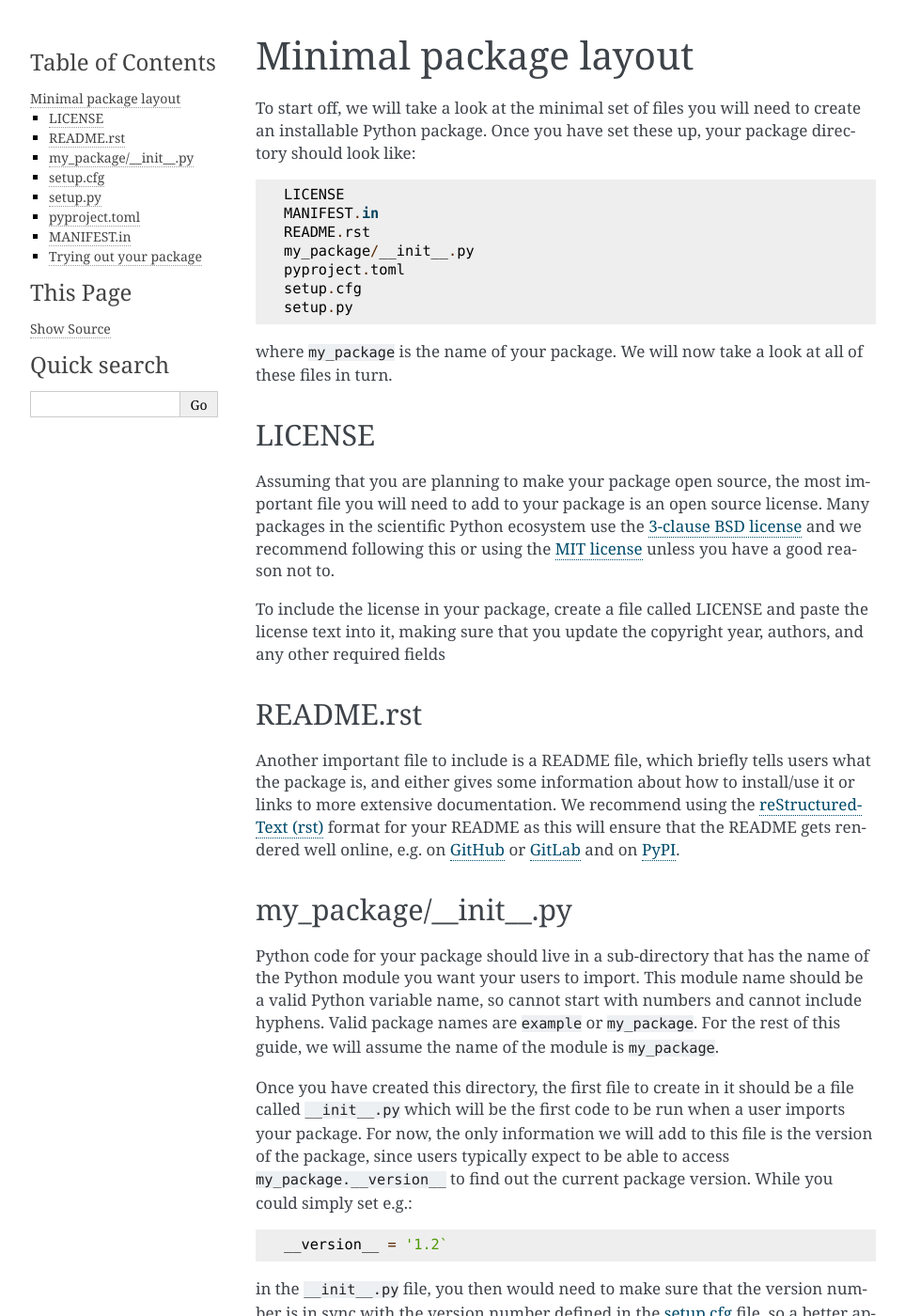
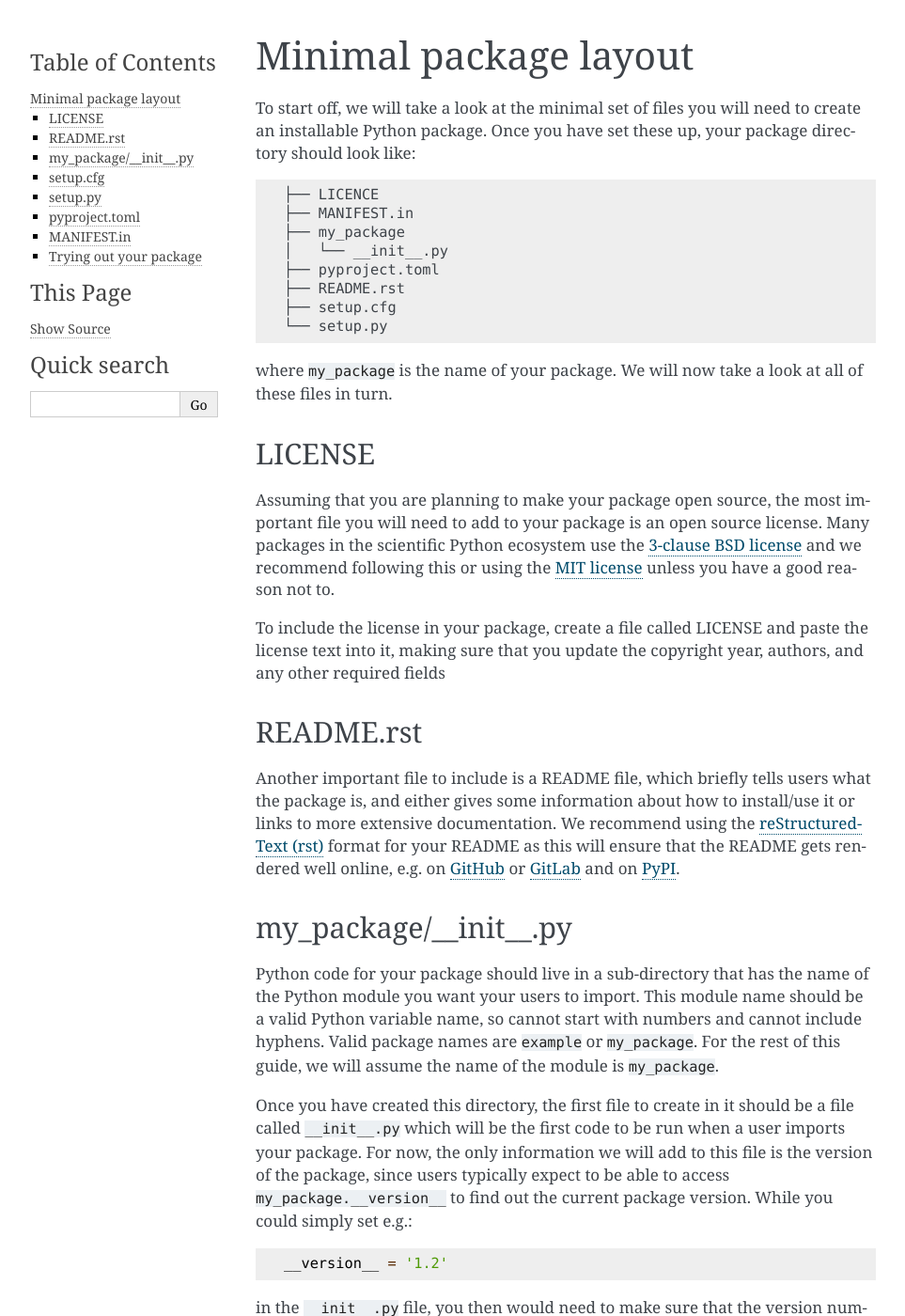
Before and after one commit to OpenAstronomy/packaging-guide, a Sphinx documentation site: the page built from docs/minimal.rst, in a window 1280 px wide and 1400 px high. Shown: the whole window at 94% size, without its empty margins (148-1111 px from the left). Built offline with Sphinx 7.4.7, drawn with Linux system fonts in a browser that asks for light colours; some of the changed text lies outside the part shown.

Commit message:
typos and tweaks

```diff
--- a/docs/minimal.rst
+++ b/docs/minimal.rst
@@ -7,13 +7,14 @@ To start off, we will take a look at the minimal set of files you will need to
 create an installable Python package. Once you have set these up, your package
 directory should look like::
 
-    LICENSE
-    MANIFEST.in
-    README.rst
-    my_package/__init__.py
-    pyproject.toml
-    setup.cfg
-    setup.py
+    ├── LICENCE
+    ├── MANIFEST.in
+    ├── my_package
+    │   └── __init__.py
+    ├── pyproject.toml
+    ├── README.rst
+    ├── setup.cfg
+    └── setup.py
 
 where ``my_package`` is the name of your package. We will now take a look at all of
 these files in turn.
@@ -65,7 +66,7 @@ the version of the package, since users typically expect to be able to access
 ``my_package.__version__`` to find out the current package version. While you
 could simply set e.g.::
 
-    __version__ = '1.2`
+    __version__ = '1.2'
 
 in the ``__init__.py`` file, you then would need to make sure that the version
 number is in sync with the version number defined in the :ref:`setup_cfg` file,
@@ -117,9 +118,10 @@ we strongly recommend making the package and the module name the same to avoid c
 
 Note that the version of the package is **not** defined in the file above, because
 we will be using the `setuptools_scm
-<https://pypi.org/project/setuptools-scm/>`_ package in the :ref:`setup_py` and :ref:`pyproject`
-files (see those sections for more details). However, if you choose to not use that package,
-you can also set the version in the ``[metadata]`` section using for example::
+<https://pypi.org/project/setuptools-scm/>`_ package in the :ref:`setup_py`
+and :ref:`pyproject` files (see those sections for more details). However, if
+you choose to not use that package, you can also set the version in the
+``[metadata]`` section using for example::
 
     version = 0.12
 
@@ -171,12 +173,13 @@ version.
 pyproject.toml
 --------------
 
-In :ref:`setup_cfg`, we discussed the ``install_requires`` option which can be
-used to declare run-time dependencies for the package, which are dependencies
-that are needed for the package to import and run correctly. However, your package
-may have dependencies that are needed to build the package in the first place.
-For example, the :ref:`setup_py` file shown previously will only run correctly if
-both `setuptools <https://setuptools.readthedocs.io>`_ and `setuptools_scm
+In :ref:`setup_cfg`, we discussed the ``install_requires`` option which can
+be used to declare run-time dependencies for the package, which are
+dependencies that are needed for the package to import and run correctly.
+However, your package may have dependencies that are needed to build the
+package in the first place. For example, the :ref:`setup_py` file shown
+previously will only run correctly if both `setuptools
+<https://setuptools.readthedocs.io>`_ and `setuptools_scm
 <https://pypi.org/project/setuptools-scm/>`_ are installed.
 
 The recommended way to specify build-time dependencies is to create a file
--- a/docs/tox.rst
+++ b/docs/tox.rst
@@ -188,7 +188,7 @@ There are two main ways to alleviate this issue:
 1. Move the Python package source code under a ``src/`` folder in the root of
 the repo. This is a common package layout for Python projects, and it means
 that you can not import your package relative to the git root, meaning it
-will be imported from the installed sdist.
+will be imported from the installed sdist, see https://setuptools.readthedocs.io/en/latest/setuptools.html#using-a-src-layout for details.
 
 2. Configure tox to run ``pytest`` from a temporary directory so that the
 local import does not work. With this method you make use of pytest's
```
Also changed, not shown: other parts of docs/minimal.rst (+2 -2 lines).
